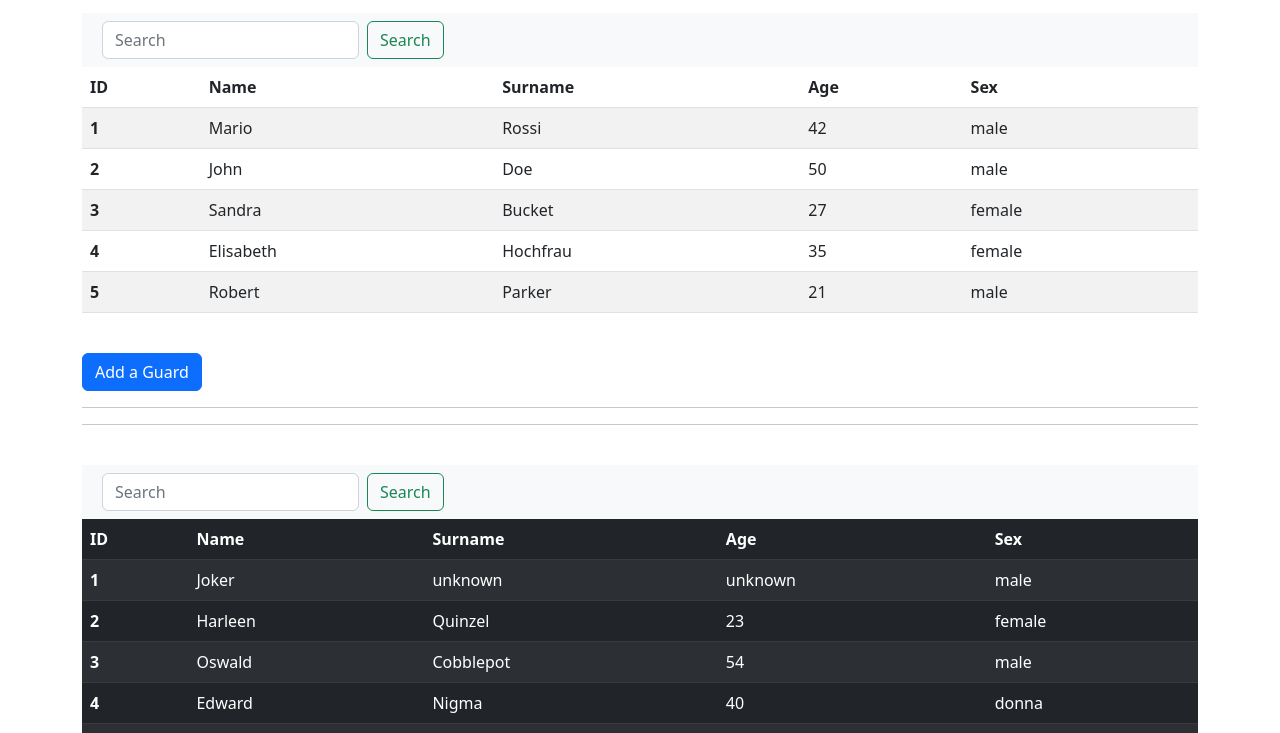
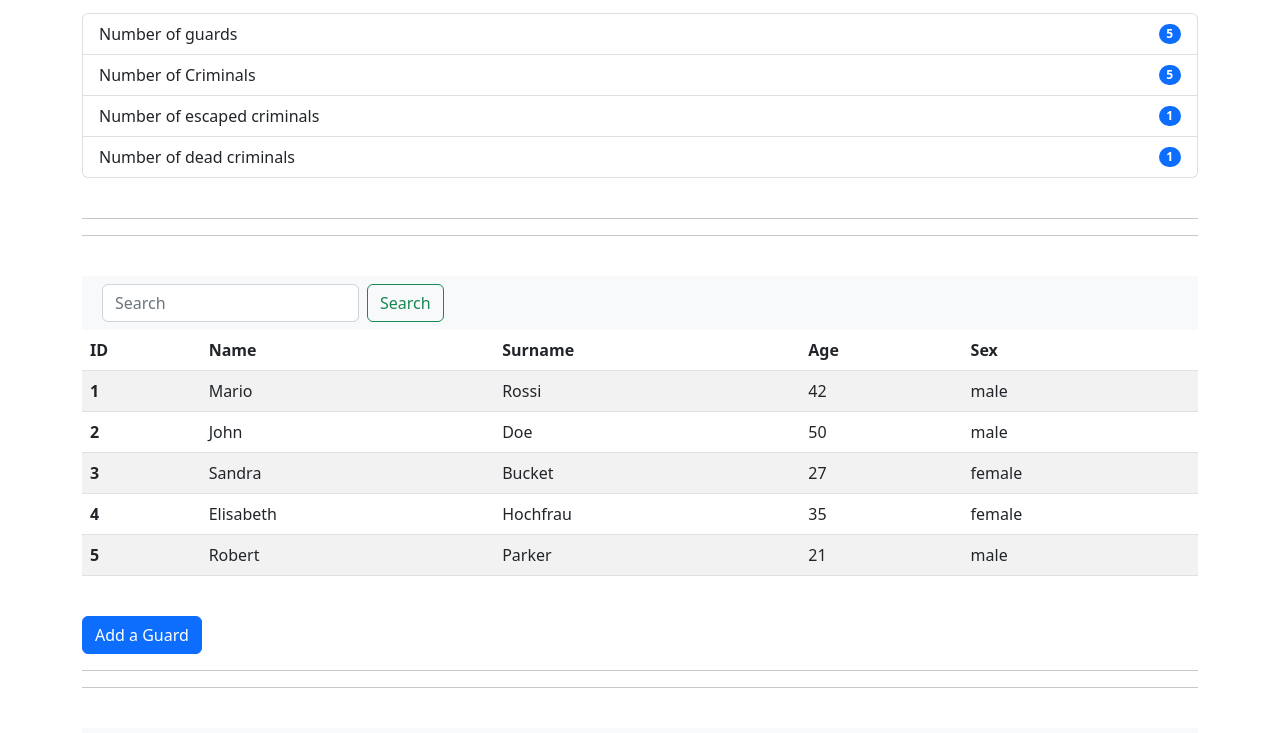
Before and after one commit to JCondoriGithub/Frontend, a plain HTML site: page html_css/Il_carcere_di_GothamCity/index.html in a window 1280 px wide. Shown: the part 63-796 px from the top of the page. Drawn offline with nearby package versions, Linux system fonts and the light colour scheme.

Commit message:
implementazione delle funzioni e template per mostrare i dati di riepilogo sul carcere

```diff
--- a/html_css/Il_carcere_di_GothamCity/index.html
+++ b/html_css/Il_carcere_di_GothamCity/index.html
@@ -13,6 +13,25 @@
 
     <div class="container">
         <p class="fs-1 text-center fw-bold">Gotham Prison</p>
+
+        <ul class="list-group">
+          <li id="1" class="list-group-item d-flex justify-content-between align-items-center">
+            Number of guards
+          </li>
+          <li id="2" class="list-group-item d-flex justify-content-between align-items-center">
+            Number of Criminals
+          </li>
+          <li id="3" class="list-group-item d-flex justify-content-between align-items-center">
+            Number of escaped criminals
+          </li>
+          <li id="4" class="list-group-item d-flex justify-content-between align-items-center">
+            Number of dead criminals
+          </li>
+        </ul>
+
+        <br>
+        <hr><hr>
+        <br>
 
         <nav class="navbar bg-light">
           <div class="container-fluid">
--- a/html_css/Il_carcere_di_GothamCity/script.js
+++ b/html_css/Il_carcere_di_GothamCity/script.js
@@ -69,7 +69,7 @@ const criminali = {
             id: 24294674,
             incarceration: "27-12-2014",
             release: "30-11-2025",
-            state: "detenuto",
+            state: "detained",
             crimes: ["omicidi", "terrorismo", "collaborazione mafiosa"]
         }
     },
@@ -82,7 +82,7 @@ const criminali = {
             id: 34650745,
             incarceration: "11-07-2018",
             release: "28-02-2023",
-            stato: "detained",
+            state: "detained",
             crimes: ["omicidi", "rapine", "terrorismo"]
         }
     },
@@ -123,6 +123,66 @@ function filterTable(chars) {
          || value.sex.toUpperCase().includes(chars.toUpperCase());
     }
 }
+
+// funzioni per prendere i dati di riepilogo sul carcere
+function getEscapedCriminals() {
+
+    const criminals = getCriminals(criminali);
+    let count = 0;
+
+    criminals.forEach(function(value) {
+        if(value.file.state == "escaped")
+            count++;
+    })
+    return count;
+}
+
+function getDeadCriminals() {
+
+    const criminals = getCriminals(criminali);
+    let count = 0;
+
+    criminals.forEach(function(value) {
+        if(value.file.state == "died")
+            count++;
+    })
+    return count;
+}
+
+function summary() {
+
+    if(document.getElementById(1).children.length == 0)
+        for(let i = 1; i < 5; i++) {
+            const voidSpan = document.createElement("span");
+            document.getElementById(i).appendChild(voidSpan);
+        }
+
+    const span = document.createElement("span");
+    span.className = "badge bg-primary rounded-pill";
+    span.appendChild(document.createTextNode(getGuards(guardie).length));
+    const oldSpan = document.getElementById(1).children[0];
+    document.getElementById("1").replaceChild(span, oldSpan);
+
+    const span2 = document.createElement("span");
+    span2.className = "badge bg-primary rounded-pill";
+    span2.appendChild(document.createTextNode(getCriminals(criminali).length));
+    const oldSpan2 = document.getElementById(2).lastChild;
+    document.getElementById("2").replaceChild(span2, oldSpan2);
+
+    const span3 = document.createElement("span");
+    span3.className = "badge bg-primary rounded-pill";
+    span3.appendChild(document.createTextNode(getEscapedCriminals()));
+    const oldSpan3 = document.getElementById(3).lastChild;
+    document.getElementById("3").replaceChild(span3, oldSpan3);
+
+    const span4 = document.createElement("span");
+    span4.className = "badge bg-primary rounded-pill";
+    span4.appendChild(document.createTextNode(getDeadCriminals()));
+    const oldSpan4 = document.getElementById(4).lastChild;
+    document.getElementById("4").replaceChild(span4, oldSpan4);
+}
+
+summary();
 
 
 // funzioni per: creare e cancellare la tebella di guardie, aggiungere una guardia e filtrare guardie
@@ -192,6 +252,7 @@ function addGuard() {
     const guards = getGuards(guardie);
     deleteTable();
     createTableGuards(guards);
+    summary();
 }
 
 document.getElementById("inputGuards").addEventListener('keyup', searchGuard)
@@ -300,6 +361,7 @@ function addCriminal() {
     createTableCriminals(criminals);
     deleteTables3();
     createTablesFiles(criminals);
+    summary();
 }
 
 document.getElementById("inputCriminals").addEventListener('keyup', searchCriminal)
```
